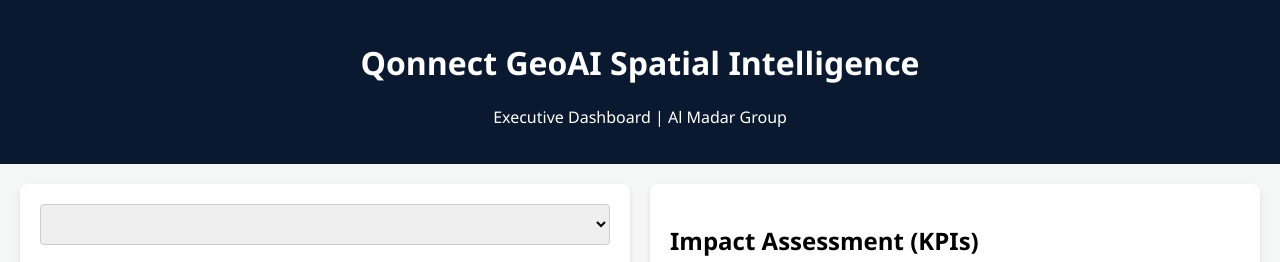
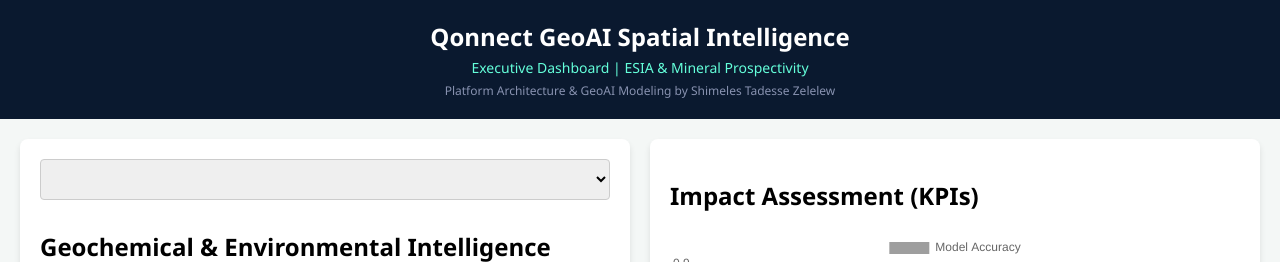
Before and after one commit to shimtad2001g/qonnect-geoai-api, a FastAPI app: page / in a window 1280 px wide. Shown: the top 262 px of the page. Run offline with FastAPI, Linux system fonts and the light colour scheme; data that the repository does not hold is empty; some libraries are stand-ins or nearby versions.

Commit message:
Add ESIA module and integrate Shimeles Tadesse Zelelew attribution

```diff
--- a/templates/dashboard.html
+++ b/templates/dashboard.html
@@ -1,13 +1,15 @@
 <!DOCTYPE html>
 <html>
 <head>
-    <title>Qonnect GeoAI | Executive Dashboard</title>
+    <title>Qonnect GeoAI | ESIA & Prospectivity Dashboard</title>
     <link rel="stylesheet" href="https://unpkg.com/leaflet@1.9.4/dist/leaflet.css" />
     <script src="https://unpkg.com/leaflet@1.9.4/dist/leaflet.js"></script>
     <script src="https://cdn.jsdelivr.net/npm/chart.js"></script>
     <style>
         body { font-family: 'Segoe UI', sans-serif; margin: 0; background: #f4f7f6; }
         header { background: #0A192F; color: white; padding: 20px; text-align: center; }
+        header h1 { margin: 0; font-size: 24px; }
+        header p { margin: 5px 0 0 0; color: #64FFDA; font-size: 14px; }
         .container { display: flex; gap: 20px; padding: 20px; flex-wrap: wrap; }
         .card { background: white; padding: 20px; border-radius: 8px; flex: 1; min-width: 300px; box-shadow: 0 4px 6px rgba(0,0,0,0.1); }
         #map { height: 400px; width: 100%; background: #e5e5e5; }
@@ -17,14 +19,15 @@
 <body>
     <header>
         <h1>Qonnect GeoAI Spatial Intelligence</h1>
-        <p>Executive Dashboard | Al Madar Group</p>
+        <p>Executive Dashboard | ESIA & Mineral Prospectivity</p>
+        <p style="font-size: 12px; color: #8892b0;">Platform Architecture & GeoAI Modeling by Shimeles Tadesse Zelelew</p>
     </header>
     <div class="container">
         <div class="card">
             <select id="projectSelect" onchange="loadData()">
                 <option value="">Loading projects...</option>
             </select>
-            <h2>Geochemical Intelligence</h2>
+            <h2>Geochemical & Environmental Intelligence</h2>
             <div id="map"></div>
         </div>
         <div class="card"><h2>Impact Assessment (KPIs)</h2><canvas id="impactChart"></canvas></div>
@@ -47,13 +50,21 @@
                     select.appendChild(opt);
                 }
                 loadData();
-            })
-            .catch(err => console.error('Error loading projects:', err));
+            });
 
         function loadData() {
             var projectId = document.getElementById('projectSelect').value;
             if(!projectId) return;
             markersLayer.clearLayers();
+
+            // Map Centering Logic
+            if (projectId == "1") {
+                map.setView([6.456, 37.123], 6); // Ethiopia Mineral
+            } else if (projectId == "2") {
+                map.setView([22.000, 44.000], 6); // Saudi Arabia Mineral
+            } else if (projectId == "3") {
+                map.setView([9.030, 38.740], 8); // ESIA Addis Ababa
+            }
 
             fetch('/api/geochemical-samples?project_id=' + projectId)
                 .then(res => res.json())
@@ -62,14 +73,13 @@
                         var s = data[i];
                         if(s.location_geojson) {
                             var g = JSON.parse(s.location_geojson);
-                            L.circleMarker([g.coordinates[1], g.coordinates[0]], {color: 'red', radius: 5})
+                            // Change color based on project type (Red for minerals, Blue/Orange for ESIA)
+                            var color = (projectId == "3") ? "#FF9800" : "red";
+
+                            L.circleMarker([g.coordinates[1], g.coordinates[0]], {color: color, radius: 5})
                              .addTo(markersLayer)
-                             .bindPopup('<b>Element:</b> ' + s.element_symbol + '<br><b>Value:</b> ' + s.concentration);
+                             .bindPopup('<b>Indicator:</b> ' + s.element_symbol + '<br><b>Value:</b> ' + s.concentration);
                         }
-                    }
-                    if(data.length > 0) {
-                         var firstG = JSON.parse(data[0].location_geojson);
-                         map.setView([firstG.coordinates[1], firstG.coordinates[0]], 6);
                     }
                 })
                 .catch(err => console.error('Error loading samples:', err));
@@ -82,8 +92,7 @@
                     type: 'bar',
                     data: { labels: ['Baseline', 'Target', 'Actual'], datasets: [{ label: 'Model Accuracy', data: [0.65, 0.85, 0.87], backgroundColor: ['#9e9e9e', '#64FFDA', '#0A192F'] }] }
                 });
-            })
-            .catch(err => console.error('Error loading chart:', err));
+            });
     </script>
 </body>
 </html>
```
Also changed, not shown: generate_esia_data.py (added, +56 -0 lines).
